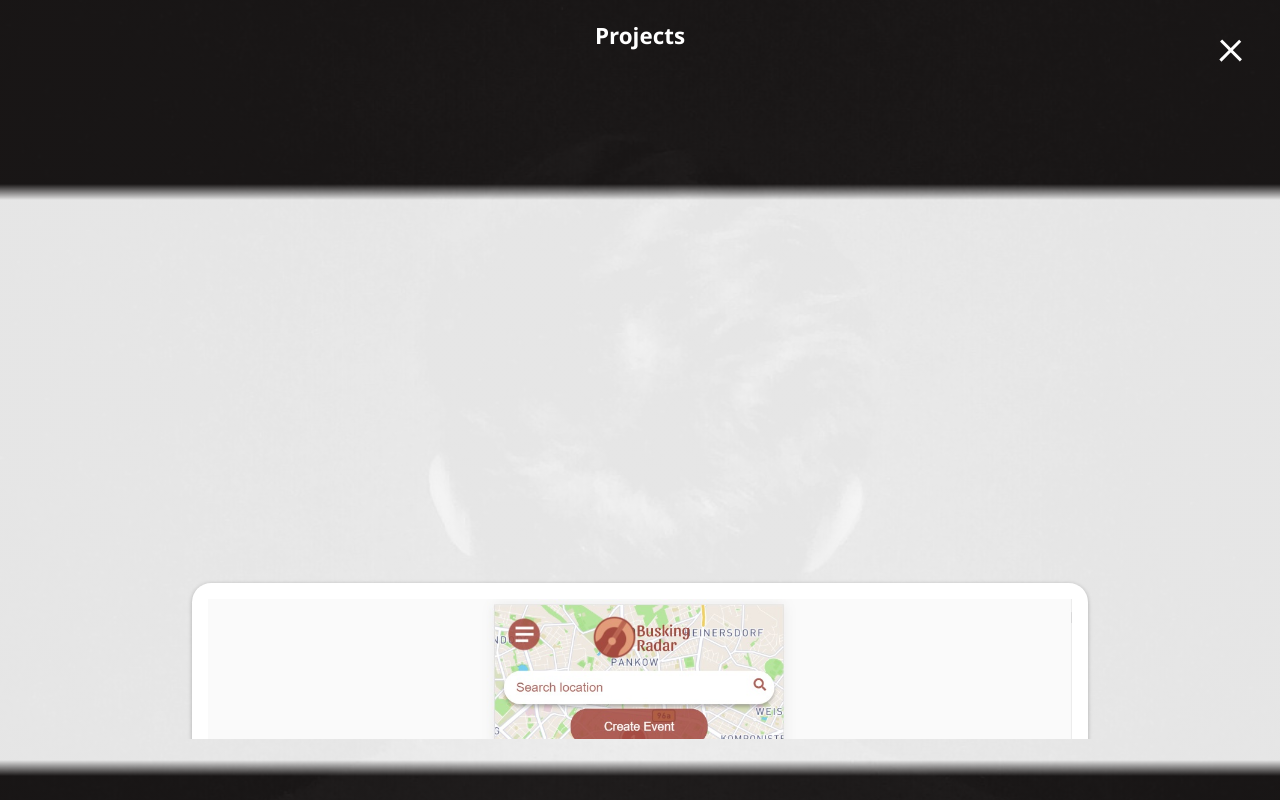
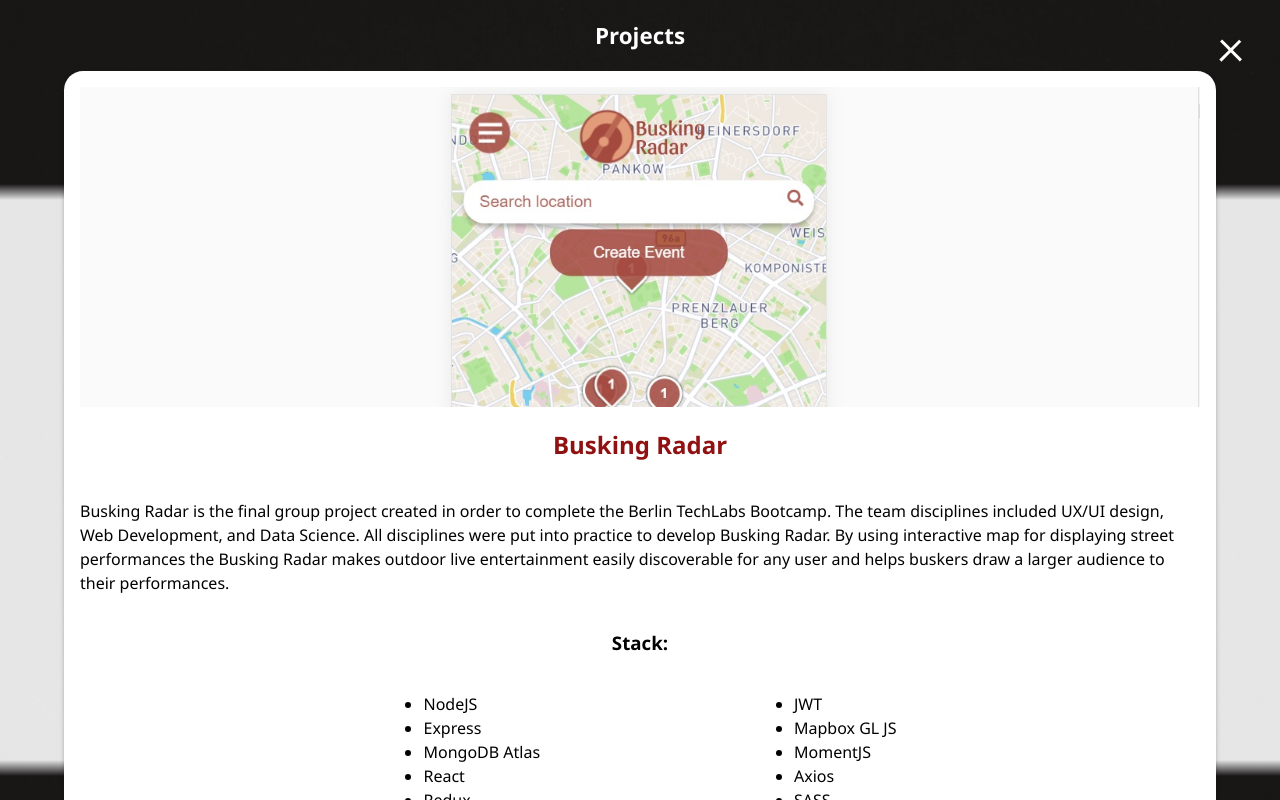
Before and after one commit to KuBerlinOV/myportfolio, a React (Create React App) app: page /projects in a window 1280 px wide. Built offline with nearby package versions, Linux system fonts and the light colour scheme.

Commit message:
changed project-cards

```diff
--- a/src/styles/_mobile.scss
+++ b/src/styles/_mobile.scss
@@ -38,6 +38,7 @@
         top: 8vh;
         font-size: 1.4em;
     }
+    overflow-y: auto;
     &#projects{
         height: 100vh;
         .ls-projects{
@@ -154,8 +155,12 @@
     &#projects{
         .ls-projects{
             flex-direction: column;
+            height: calc(100% - 100px);
+            overflow-y: scroll;
+            position: relative;
             .project-card{
-                top: 42em;
+                position: relative;
+                top: 80vh;
                 width: 98%;
                 font-size: 0.7em;
             }
--- a/src/styles/main.scss
+++ b/src/styles/main.scss
@@ -173,6 +173,7 @@
     //projects page styles
     &#projects{
         @include easeInPage;
+        height: 100vh;
         display: flex;
         flex-direction: column;
         align-items: center;
@@ -204,13 +205,12 @@
             overflow-y: scroll;
             color: black;
             position: relative;
-            bottom: 2em;
+            height: 100vh;
             .project-card{
                 background-color: white;
                 box-shadow: 0px 1px 4px rgba(0, 0, 0, 0.25);
-                width: 70%;
+                width: 90%;
                 position: relative;
-                top: 34em;
                 border-radius: 1.2em;
                 padding: 1em;
                 margin-bottom: 2em;
```
